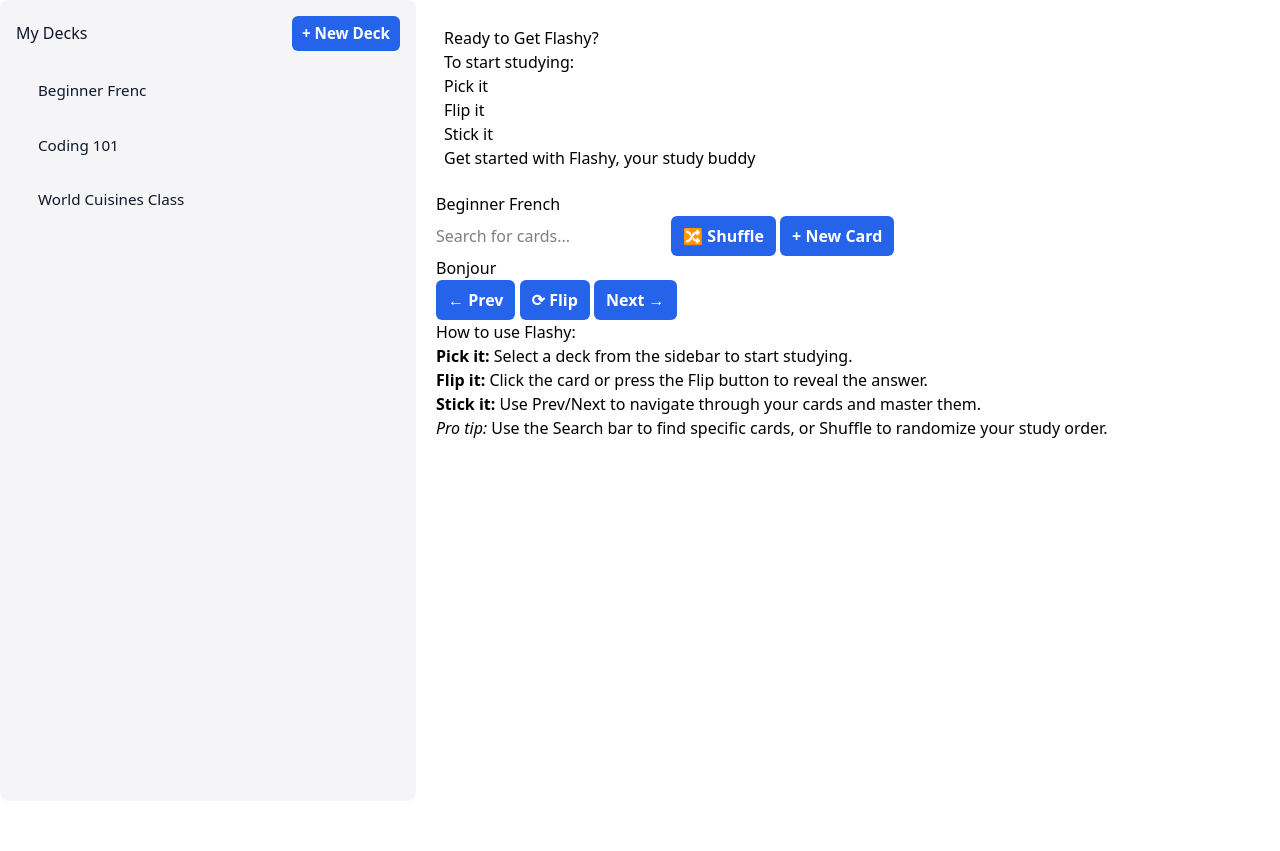
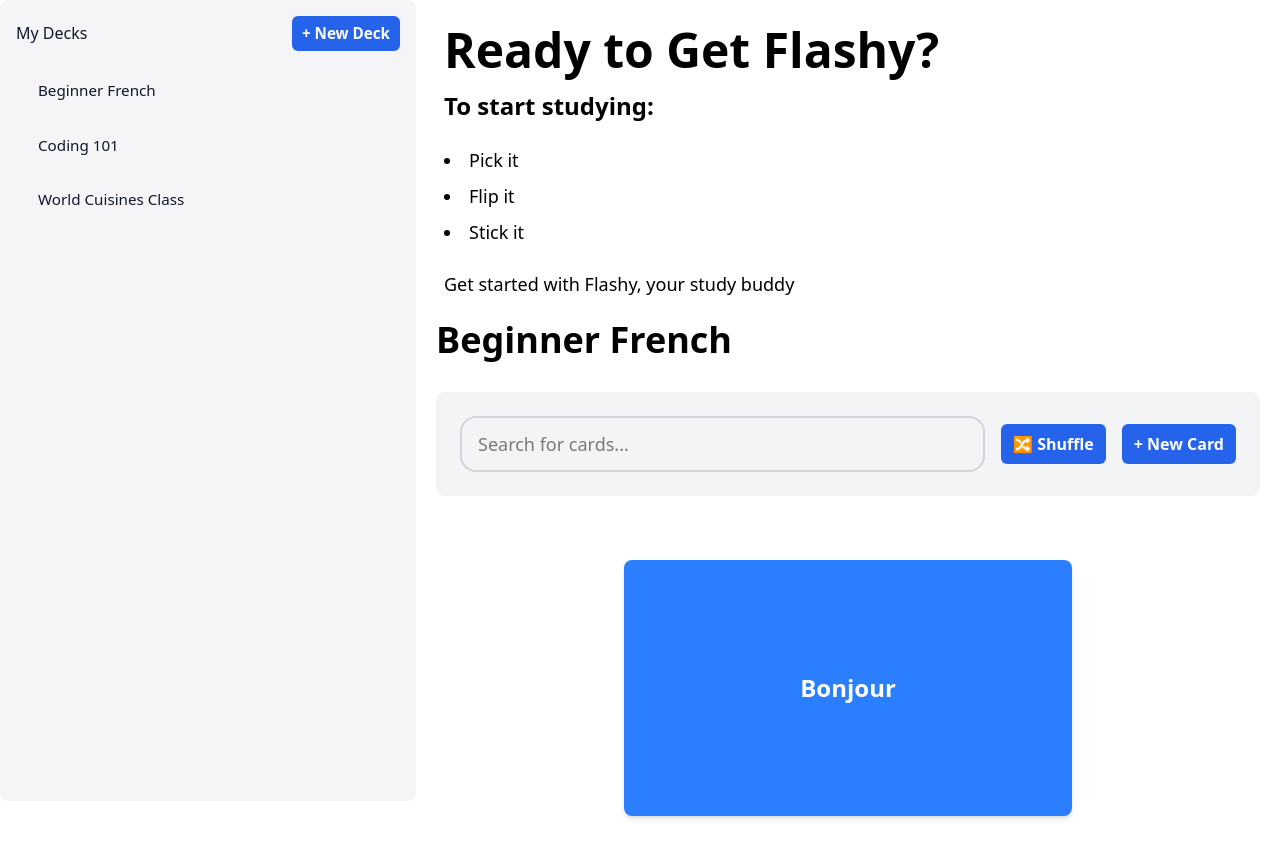
Before and after one commit to magali-la/flashy-app, a website: page index.html in a window 1280 px wide. Shown: the top 851 px of the page. Before the commit the page ends 800 px from the top, so only its background shows below. Drawn offline with nearby package versions, Linux system fonts and the light colour scheme; files that its build step writes are made by us from their sources.

Commit message:
add styling to main section with copilot prompts, adjust styling for more focus on nav buttons myself

```diff
--- a/index.html
+++ b/index.html
@@ -18,7 +18,7 @@
             <nav aria-label="list of decks nav bar" role="navigation">
                 <!-- make list accessible by making them into buttons and move the classes over-->
                 <ul class="deck-list">
-                    <li><button type="button" class="deck-item">Beginner Frenc</button></li>
+                    <li><button type="button" class="deck-item">Beginner French</button></li>
                     <li><button type="button" class="deck-item">Coding 101</button></li>
                     <li><button type="button" class="deck-item">World Cuisines Class</button></li>
                 </ul>
@@ -28,62 +28,60 @@
 
     <main class="main-area">
         <section class="hero header-main">
-            <h1>Ready to Get Flashy?</h1>
-            <h2>To start studying:</h2>
-            <ul>
+            <h1 class="text-5xl font-bold mb-4">Ready to Get Flashy?</h1>
+            <h2 class="text-2xl font-semibold mb-6">To start studying:</h2>
+            <ul class="list-disc list-inside space-y-2 mb-6 text-lg">
                 <li>Pick it</li>
                 <li>Flip it</li>
                 <li>Stick it</li>
             </ul>
-            <p>Get started with Flashy, your study buddy</p>
+            <p class="text-lg">Get started with Flashy, your study buddy</p>
         </section>
 
         <section class="main-content">
             <!-- Deck title -->
-            <div>
-                <h2>Beginner French</h2>
+            <div class="mb-8">
+                <h2 class="text-4xl font-bold">Beginner French</h2>
             </div>
 
             <!-- Toolbar: search, shuffle, new card -->
             <!-- add accessible hidden label for search input -->
-            <div class="toolbar">
+            <div class="toolbar mb-8 bg-gray-100 rounded-lg p-6 flex gap-4 items-center flex-wrap">
                 <label for="search-input" class="sr-only">Search for Cards</label>
-                <input type="text" id="search-input" placeholder="Search for cards...">
+                <input type="text" id="search-input" placeholder="Search for cards..." class="flex-1 min-w-64 px-4 py-3 rounded-2xl border-2 border-gray-300 text-lg focus:outline-none focus:ring-4 focus:ring-blue-300 focus:border-blue-500">
                 <button class="btn" type="button" aria-label="Shuffle deck">🔀 Shuffle</button>
                 <button class="btn" type="button" aria-label="Create new card">+ New Card</button>
             </div>
 
             <!-- Card display area -->
-            <div>
-                <div class="card">
+			<div class="flex justify-center items-center min-h-64 py-8">
+				<div class="card w-full max-w-md">
 					<!-- use accessible aria attributes and tailwind class for the toggle of cards to be flipped -->
-                    <div>
-                        <div class="card-front" aria-hidden="false">
-                            <p>Bonjour</p>
+					<div class="card-front bg-blue-500 text-white rounded-lg shadow-md p-8 min-h-64 flex items-center justify-center text-center focus:ring-4 focus:ring-blue-300 focus:outline-none" aria-hidden="false" tabindex="0">
+						<p class="text-2xl font-semibold">Bonjour</p>
 					</div>
-                        <div class="card-back hidden" aria-hidden="true">
-                            <p>Hello</p>
-                        </div>
+					<div class="card-back hidden bg-white text-blue-500 rounded-lg shadow-md p-8 min-h-64 flex items-center justify-center text-center border-2 border-blue-500 focus:ring-4 focus:ring-blue-300 focus:outline-none" aria-hidden="true" tabindex="-1">
+						<p class="text-2xl font-semibold">Hello</p>
 					</div>
 				</div>
 			</div>
 
             <!-- Controls: prev, flip, next -->
-            <div class="card-controls">
-                <button class="btn" type="button" aria-label="Previous card">← Prev</button>
-                <button class="btn" type="button" aria-label="Flip card">⟳ Flip</button>
-                <button class="btn" type="button" aria-label="Next card">Next →</button>
+            <div class="card-controls flex justify-center gap-6 my-8">
+                <button class="btn px-6 py-3 text-lg" type="button" aria-label="Previous card">← Prev</button>
+                <button class="btn px-6 py-3 text-lg" type="button" aria-label="Flip card">⟳ Flip</button>
+                <button class="btn px-6 py-3 text-lg" type="button" aria-label="Next card">Next →</button>
             </div>
 
             <!-- Footer with instructions -->
-            <footer>
-                <h3>How to use Flashy:</h3>
-                <ul>
+            <footer class="mt-12 bg-blue-500 text-white rounded-lg shadow-md p-8">
+				<h3 class="text-xl font-semibold mb-4">How to use Flashy:</h3>
+				<ul class="list-disc list-inside space-y-2 mb-4">
 					<li><strong>Pick it:</strong> Select a deck from the sidebar to start studying.</li>
 					<li><strong>Flip it:</strong> Click the card or press the Flip button to reveal the answer.</li>
 					<li><strong>Stick it:</strong> Use Prev/Next to navigate through your cards and master them.</li>
 				</ul>
-                <p><em>Pro tip:</em> Use the Search bar to find specific cards, or Shuffle to randomize your study order.</p>
+				<p class="text-sm italic opacity-90"><em>Pro tip:</em> Use the Search bar to find specific cards, or Shuffle to randomize your study order.</p>
 			</footer>
         </section>
     </main>
--- a/src/input.css
+++ b/src/input.css
@@ -127,10 +127,11 @@ html, body {
 
   .deck-item:hover,
   .deck-item:focus{
-    background: rgba(0,0,0,0.04);
+    background: var(--accent);
     outline: none;
     box-shadow: 0 0 0 4px var(--focus);
     border-radius:0.375rem;
+    color: var(--bg);
   }
 
   /* Hero / Header-main (moved into main) */
```
Lines whose indentation alone changed are shown as unchanged.
